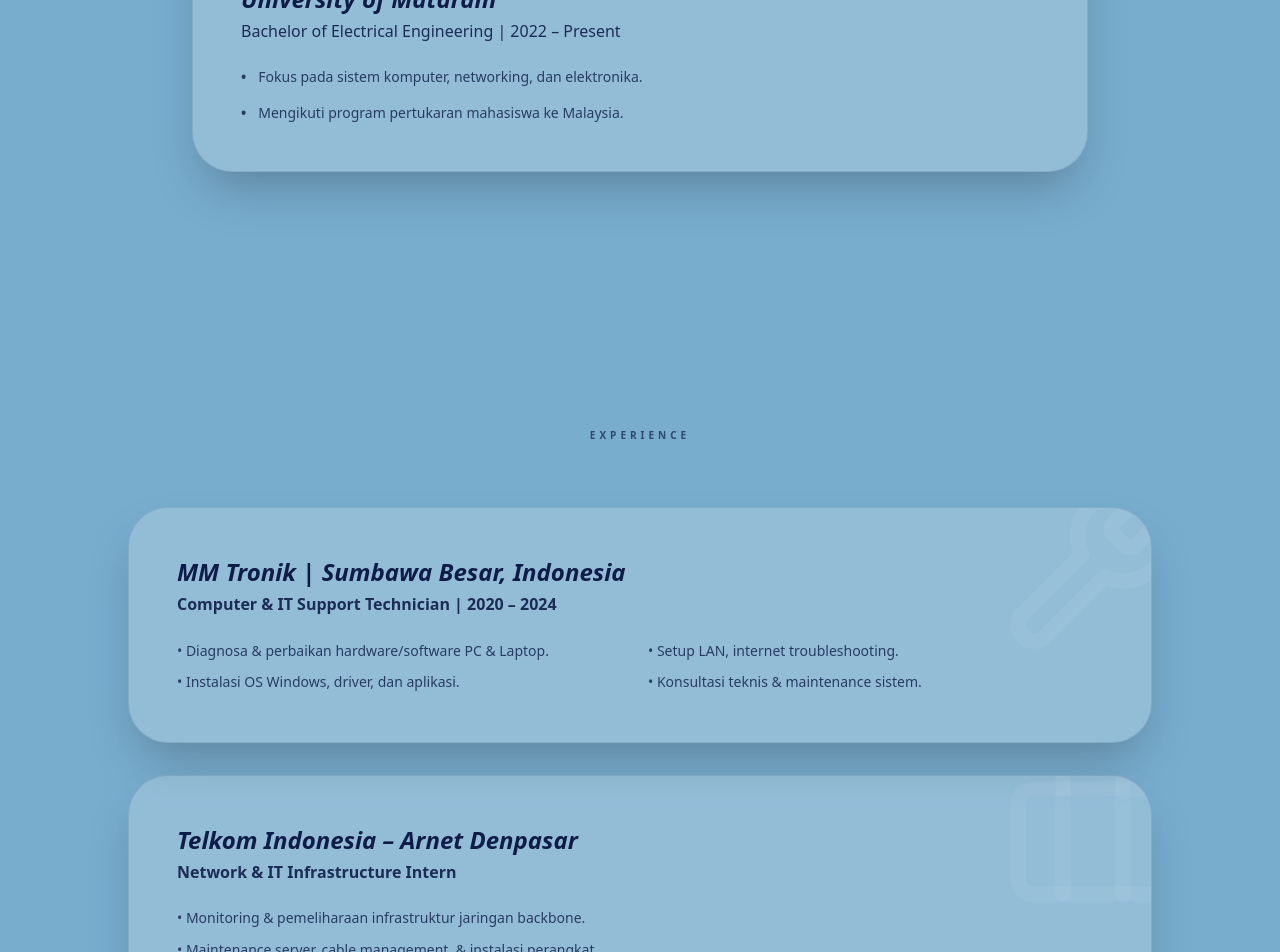
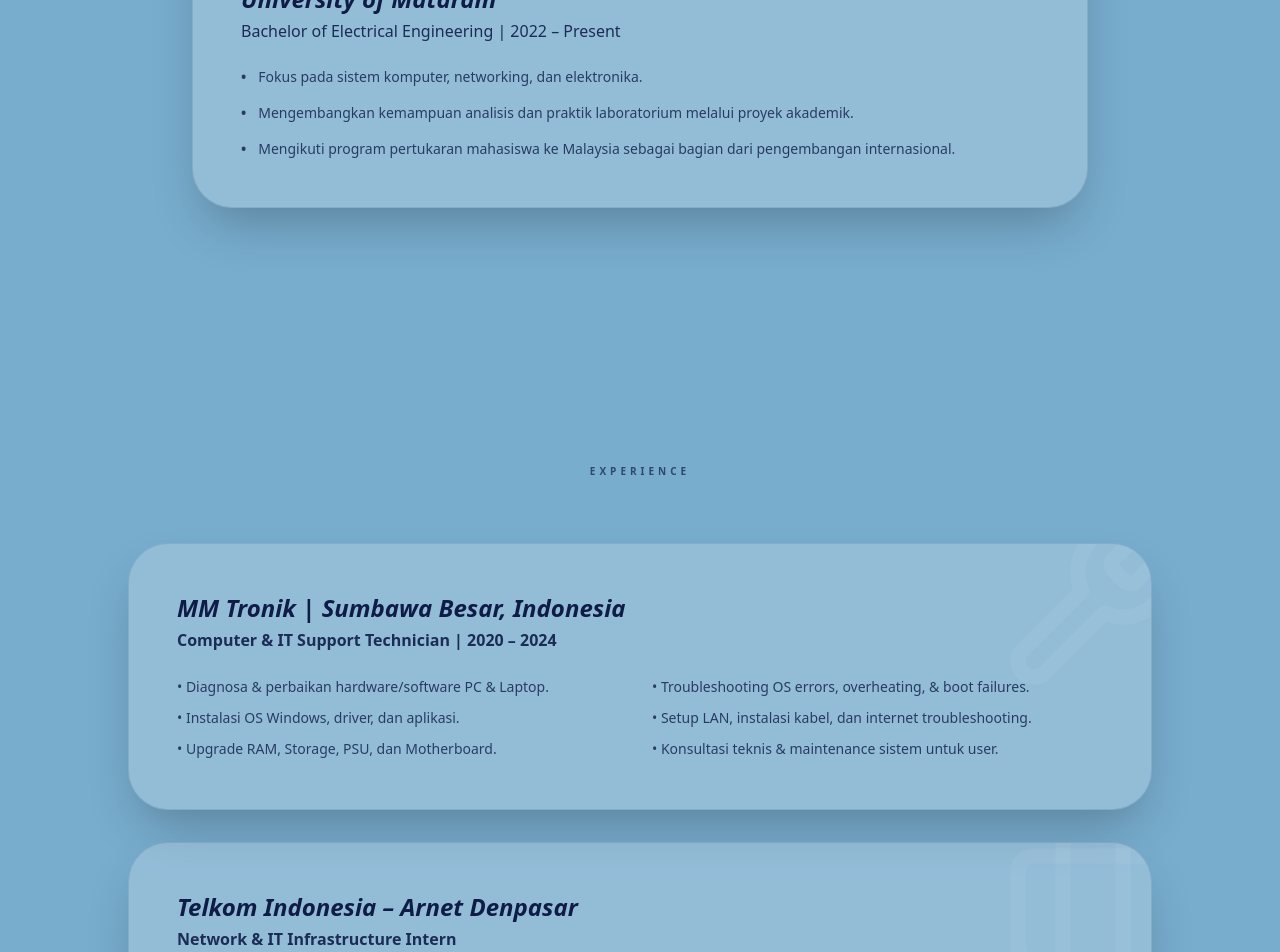
Before and after one commit to abhyyy24/abdul-habir-portfolio, a Next.js app in the folder abdul-habir-portfolio/: page / in a window 1280 px wide. Shown: the part 3240-4192 px from the top of the page. Built offline with nearby package versions, Linux system fonts and the light colour scheme; no server answers; the database is empty.

Commit message:
Tambah Tombol Download CV

```diff
--- a/abdul-habir-portfolio/app/page.tsx
+++ b/abdul-habir-portfolio/app/page.tsx
@@ -19,7 +19,6 @@ export default function Home() {
   const [visitors, setVisitors] = useState(0);
   const [isMenuOpen, setIsMenuOpen] = useState(false);
 
-  // Logika Visitor Counter & Google Verification
   useEffect(() => {
     const meta = document.createElement('meta');
     meta.name = "google-site-verification";
@@ -44,7 +43,6 @@ export default function Home() {
     updateVisitors();
   }, []);
 
-  // Konfigurasi Warna
   const themeBg = isDark ? 'bg-[#78ADCE]' : 'bg-[#0e1c47]';
   const navBg = isDark ? 'bg-[#78ADCE]/90' : 'bg-[#0e1c47]/90';
   const themeText = isDark ? 'text-[#0e1c47]' : 'text-white';
@@ -59,7 +57,6 @@ export default function Home() {
       <nav className={`fixed top-0 w-full z-50 ${navBg} backdrop-blur-md py-4 px-6 flex justify-between items-center border-b ${isDark ? 'border-[#0e1c47]/10' : 'border-white/10'}`}>
         <div className="font-black italic text-sm md:hidden">AHM.</div>
 
-        {/* Menu Desktop */}
         <div className="hidden md:flex gap-6 text-[10px] font-bold uppercase tracking-[0.2em] items-center">
           <a href="#home" className="hover:opacity-60 transition-opacity">Home</a>
           <a href="#about" className="hover:opacity-60 transition-opacity">About</a>
@@ -87,7 +84,6 @@ export default function Home() {
           </button>
         </div>
 
-        {/* Menu Dropdown Mobile */}
         {isMenuOpen && (
           <div className={`absolute top-full left-0 w-full ${navBg} backdrop-blur-xl border-b ${cardBorder} flex flex-col p-6 gap-4 text-[10px] font-bold uppercase tracking-[0.2em] md:hidden`}>
             <a href="#home" onClick={() => setIsMenuOpen(false)} className="py-2 border-b border-white/5">Home</a>
@@ -235,7 +231,8 @@ export default function Home() {
             <p className={`text-sm md:text-base font-medium mb-6 ${isDark ? 'text-[#0e1c47]/90' : 'text-blue-400'}`}>Bachelor of Electrical Engineering | 2022 – Present</p>
             <ul className="space-y-4 opacity-80 text-xs md:text-sm list-none text-left">
               <li className="flex gap-3 items-start"><span className="font-bold">•</span> Fokus pada sistem komputer, networking, dan elektronika.</li>
-              <li className="flex gap-3 items-start"><span className="font-bold">•</span> Mengikuti program pertukaran mahasiswa ke Malaysia.</li>
+              <li className="flex gap-3 items-start"><span className="font-bold">•</span> Mengembangkan kemampuan analisis dan praktik laboratorium melalui proyek akademik.</li>
+              <li className="flex gap-3 items-start"><span className="font-bold">•</span> Mengikuti program pertukaran mahasiswa ke Malaysia sebagai bagian dari pengembangan internasional.</li>
             </ul>
           </div>
         </div>
@@ -251,14 +248,16 @@ export default function Home() {
               <div className="relative z-10 text-left">
                 <h3 className="text-xl md:text-2xl font-bold mb-1 italic">MM Tronik | Sumbawa Besar, Indonesia</h3>
                 <p className={`text-sm md:text-base font-semibold mb-6 ${isDark ? 'text-[#0e1c47]/90' : 'text-blue-400'}`}>Computer & IT Support Technician | 2020 – 2024</p>
-                <div className="grid grid-cols-1 md:grid-cols-2 gap-4 text-xs md:text-sm opacity-80 leading-relaxed">
+                <div className="grid grid-cols-1 md:grid-cols-2 gap-4 md:gap-6 text-xs md:text-sm opacity-80 leading-relaxed">
                   <ul className="space-y-2 text-left">
-                    <li>• Diagnosa & perbaikan hardware/software PC & Laptop.</li>
-                    <li>• Instalasi OS Windows, driver, dan aplikasi.</li>
+                    <li className="flex gap-2 items-start">• Diagnosa & perbaikan hardware/software PC & Laptop.</li>
+                    <li className="flex gap-2 items-start">• Instalasi OS Windows, driver, dan aplikasi.</li>
+                    <li className="flex gap-2 items-start">• Upgrade RAM, Storage, PSU, dan Motherboard.</li>
                   </ul>
                   <ul className="space-y-2 text-left">
-                    <li>• Setup LAN, internet troubleshooting.</li>
-                    <li>• Konsultasi teknis & maintenance sistem.</li>
+                    <li className="flex gap-2 items-start">• Troubleshooting OS errors, overheating, & boot failures.</li>
+                    <li className="flex gap-2 items-start">• Setup LAN, instalasi kabel, dan internet troubleshooting.</li>
+                    <li className="flex gap-2 items-start">• Konsultasi teknis & maintenance sistem untuk user.</li>
                   </ul>
                 </div>
               </div>
@@ -269,8 +268,9 @@ export default function Home() {
                 <h3 className="text-xl md:text-2xl font-bold mb-1 italic">Telkom Indonesia – Arnet Denpasar</h3>
                 <p className={`text-sm md:text-base font-semibold mb-6 ${isDark ? 'text-[#0e1c47]/90' : 'text-blue-400'}`}>Network & IT Infrastructure Intern</p>
                 <ul className="space-y-3 opacity-80 text-xs md:text-sm text-left">
-                  <li>• Monitoring & pemeliharaan infrastruktur jaringan backbone.</li>
-                  <li>• Maintenance server, cable management, & instalasi perangkat.</li>
+                  <li className="flex gap-3 items-start">• Monitoring & pemeliharaan infrastruktur jaringan backbone.</li>
+                  <li className="flex gap-3 items-start">• Troubleshooting jaringan dan diagnosa konektivitas.</li>
+                  <li className="flex gap-3 items-start">• Maintenance server, cable management, & instalasi perangkat jaringan.</li>
                 </ul>
               </div>
             </div>
```
